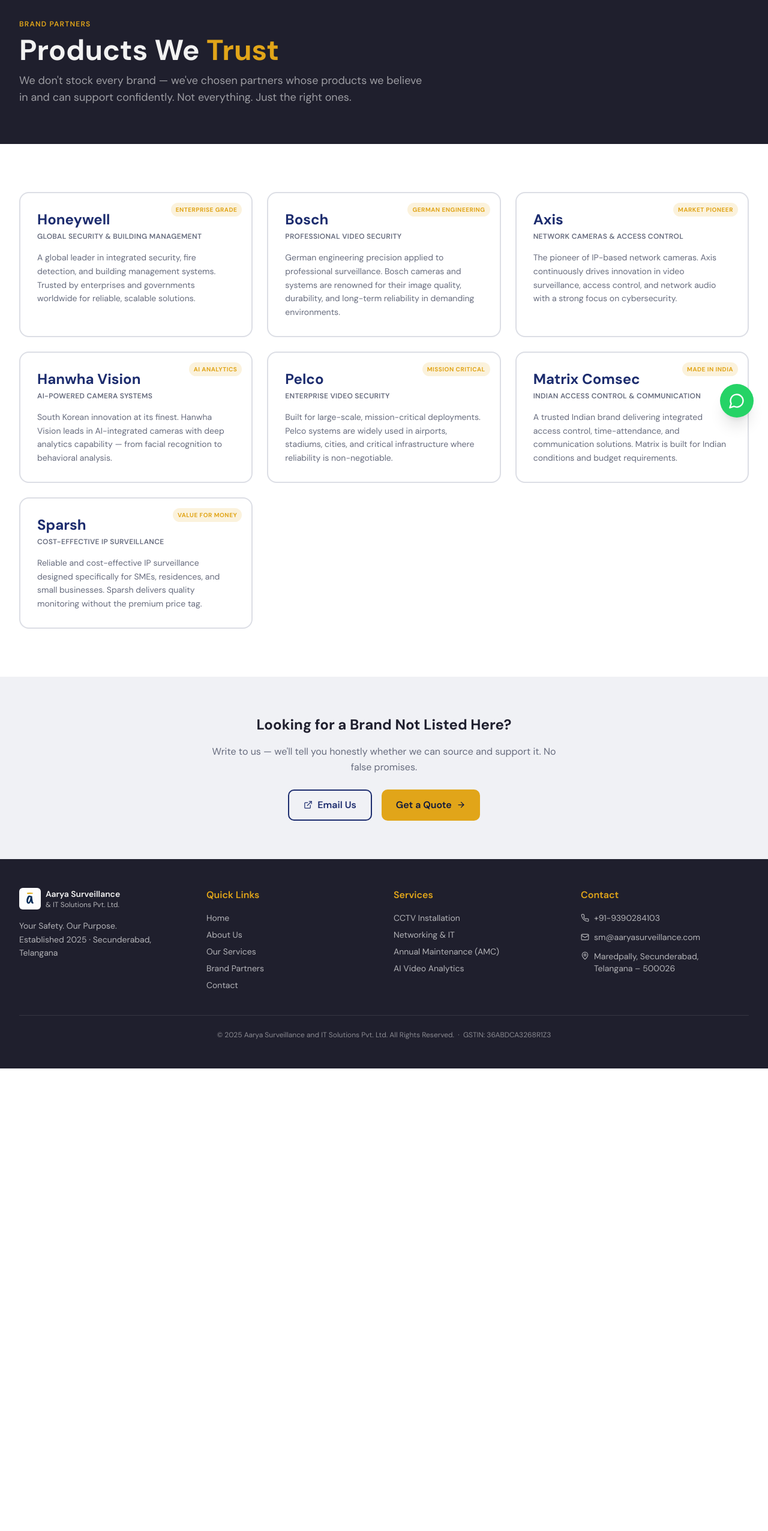
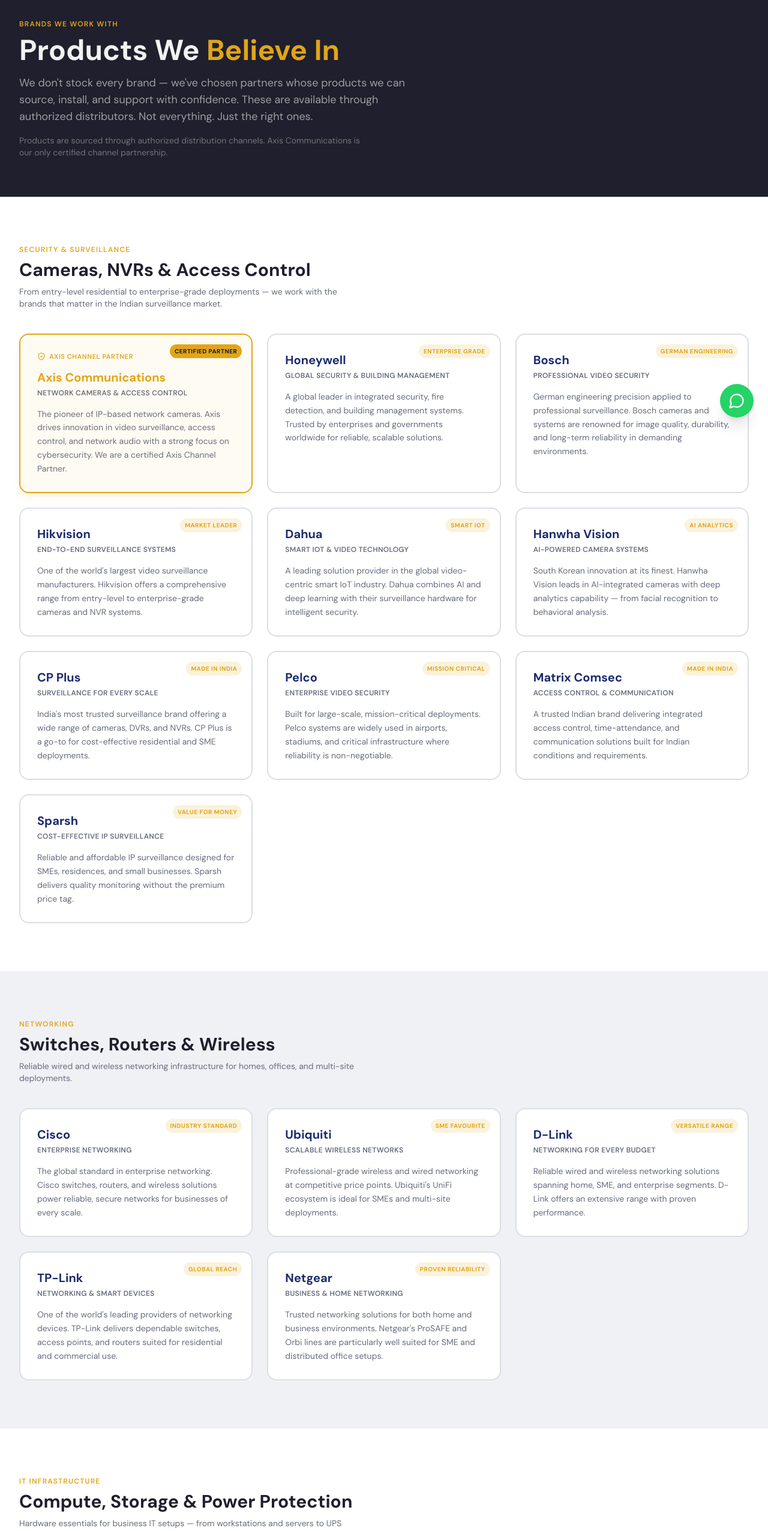
Before and after one commit to ryaview-ai/aarya-surveillance-website, a React (Vite) app: page /brands in a window 1280 px wide. Shown: the part 80-2632 px from the top of the page at 60% size. Before the commit the page ends 1861 px from the top, so only its background shows below. Built offline with nearby package versions, Linux system fonts and the light colour scheme.

Commit message:
Remove GSTIN, update brands page

```diff
--- a/src/components/Footer.tsx
+++ b/src/components/Footer.tsx
@@ -32,7 +32,7 @@
               { label: "Home",          to: "/" },
               { label: "About Us",      to: "/about" },
               { label: "Our Services",  to: "/services" },
-              { label: "Brand Partners", to: "/brands" },
+              { label: "Brands We Work With", to: "/brands" },
               { label: "Contact",       to: "/contact" },
             ].map((l) => (
               <Link
@@ -97,7 +97,6 @@
       <div className="border-t border-charcoal-foreground/10 mt-10 pt-6 text-center">
         <p className="text-xs opacity-50">
           © 2025 Aarya Surveillance and IT Solutions Pvt. Ltd. All Rights Reserved.
-          &nbsp;·&nbsp; GSTIN: 36ABDCA3268R1Z3
         </p>
       </div>
     </div>
--- a/src/pages/Brands.tsx
+++ b/src/pages/Brands.tsx
@@ -1,61 +1,227 @@
 import { Link } from "react-router-dom";
 import { motion } from "framer-motion";
-import { ArrowRight, ExternalLink } from "lucide-react";
+import { ArrowRight, ExternalLink, ShieldCheck } from "lucide-react";
 import SectionWrapper from "@/components/SectionWrapper";
 
-const brands = [
+// ─── DATA ────────────────────────────────────────────────────────────────────
+
+const surveillanceBrands = [
+  {
+    name: "Axis Communications",
+    specialty: "Network Cameras & Access Control",
+    desc: "The pioneer of IP-based network cameras. Axis drives innovation in video surveillance, access control, and network audio with a strong focus on cybersecurity. We are a certified Axis Channel Partner.",
+    tag: "Certified Partner",
+    certified: true,
+  },
   {
     name: "Honeywell",
     specialty: "Global Security & Building Management",
     desc: "A global leader in integrated security, fire detection, and building management systems. Trusted by enterprises and governments worldwide for reliable, scalable solutions.",
     tag: "Enterprise Grade",
+    certified: false,
   },
   {
     name: "Bosch",
     specialty: "Professional Video Security",
-    desc: "German engineering precision applied to professional surveillance. Bosch cameras and systems are renowned for their image quality, durability, and long-term reliability in demanding environments.",
+    desc: "German engineering precision applied to professional surveillance. Bosch cameras and systems are renowned for image quality, durability, and long-term reliability in demanding environments.",
     tag: "German Engineering",
+    certified: false,
   },
   {
-    name: "Axis",
-    specialty: "Network Cameras & Access Control",
-    desc: "The pioneer of IP-based network cameras. Axis continuously drives innovation in video surveillance, access control, and network audio with a strong focus on cybersecurity.",
-    tag: "Market Pioneer",
+    name: "Hikvision",
+    specialty: "End-to-End Surveillance Systems",
+    desc: "One of the world's largest video surveillance manufacturers. Hikvision offers a comprehensive range from entry-level to enterprise-grade cameras and NVR systems.",
+    tag: "Market Leader",
+    certified: false,
+  },
+  {
+    name: "Dahua",
+    specialty: "Smart IoT & Video Technology",
+    desc: "A leading solution provider in the global video-centric smart IoT industry. Dahua combines AI and deep learning with their surveillance hardware for intelligent security.",
+    tag: "Smart IoT",
+    certified: false,
   },
   {
     name: "Hanwha Vision",
     specialty: "AI-Powered Camera Systems",
     desc: "South Korean innovation at its finest. Hanwha Vision leads in AI-integrated cameras with deep analytics capability — from facial recognition to behavioral analysis.",
     tag: "AI Analytics",
+    certified: false,
+  },
+  {
+    name: "CP Plus",
+    specialty: "Surveillance for Every Scale",
+    desc: "India's most trusted surveillance brand offering a wide range of cameras, DVRs, and NVRs. CP Plus is a go-to for cost-effective residential and SME deployments.",
+    tag: "Made in India",
+    certified: false,
   },
   {
     name: "Pelco",
     specialty: "Enterprise Video Security",
-    desc: "Built for large-scale, mission-critical deployments. Pelco systems are widely used in airports, stadiums, cities, and critical infrastructure where reliability is non-negotiable.",
+    desc: "Built for large-scale, mission-critical deployments. Pelco systems are widely used in airports, stadiums, and critical infrastructure where reliability is non-negotiable.",
     tag: "Mission Critical",
+    certified: false,
   },
   {
     name: "Matrix Comsec",
-    specialty: "Indian Access Control & Communication",
-    desc: "A trusted Indian brand delivering integrated access control, time-attendance, and communication solutions. Matrix is built for Indian conditions and budget requirements.",
+    specialty: "Access Control & Communication",
+    desc: "A trusted Indian brand delivering integrated access control, time-attendance, and communication solutions built for Indian conditions and requirements.",
     tag: "Made in India",
+    certified: false,
   },
   {
     name: "Sparsh",
-    specialty: "Cost-effective IP Surveillance",
-    desc: "Reliable and cost-effective IP surveillance designed specifically for SMEs, residences, and small businesses. Sparsh delivers quality monitoring without the premium price tag.",
+    specialty: "Cost-Effective IP Surveillance",
+    desc: "Reliable and affordable IP surveillance designed for SMEs, residences, and small businesses. Sparsh delivers quality monitoring without the premium price tag.",
     tag: "Value for Money",
+    certified: false,
   },
 ];
 
+const networkingBrands = [
+  {
+    name: "Cisco",
+    specialty: "Enterprise Networking",
+    desc: "The global standard in enterprise networking. Cisco switches, routers, and wireless solutions power reliable, secure networks for businesses of every scale.",
+    tag: "Industry Standard",
+  },
+  {
+    name: "Ubiquiti",
+    specialty: "Scalable Wireless Networks",
+    desc: "Professional-grade wireless and wired networking at competitive price points. Ubiquiti's UniFi ecosystem is ideal for SMEs and multi-site deployments.",
+    tag: "SME Favourite",
+  },
+  {
+    name: "D-Link",
+    specialty: "Networking for Every Budget",
+    desc: "Reliable wired and wireless networking solutions spanning home, SME, and enterprise segments. D-Link offers an extensive range with proven performance.",
+    tag: "Versatile Range",
+  },
+  {
+    name: "TP-Link",
+    specialty: "Networking & Smart Devices",
+    desc: "One of the world's leading providers of networking devices. TP-Link delivers dependable switches, access points, and routers suited for residential and commercial use.",
+    tag: "Global Reach",
+  },
+  {
+    name: "Netgear",
+    specialty: "Business & Home Networking",
+    desc: "Trusted networking solutions for both home and business environments. Netgear's ProSAFE and Orbi lines are particularly well suited for SME and distributed office setups.",
+    tag: "Proven Reliability",
+  },
+];
+
+const itInfrastructureBrands = [
+  {
+    name: "HP",
+    specialty: "Computers, Servers & Printers",
+    desc: "A trusted global brand for business laptops, desktops, workstations, and enterprise servers. HP hardware is a standard choice for corporate IT infrastructure deployments.",
+    tag: "Global Standard",
+  },
+  {
+    name: "Dell",
+    specialty: "Enterprise Computing & Storage",
+    desc: "Dell's OptiPlex desktops, Latitude laptops, and PowerEdge servers are widely deployed across businesses and institutions requiring dependable, long-lifecycle hardware.",
+    tag: "Enterprise Ready",
+  },
+  {
+    name: "APC by Schneider Electric",
+    specialty: "Power Protection & UPS",
+    desc: "The world's most trusted UPS and power protection brand. APC solutions safeguard IT equipment and surveillance systems from power fluctuations and outages.",
+    tag: "Power Protection",
+  },
+];
+
+// ─── ANIMATIONS ──────────────────────────────────────────────────────────────
+
 const stagger = {
   hidden: {},
-  visible: { transition: { staggerChildren: 0.1 } },
+  visible: { transition: { staggerChildren: 0.08 } },
 };
 const item = {
   hidden: { opacity: 0, y: 24 },
   visible: { opacity: 1, y: 0, transition: { duration: 0.5, ease: "easeOut" as const } },
 };
+
+// ─── SUB-COMPONENTS ──────────────────────────────────────────────────────────
+
+const SectionHeader = ({
+  label,
+  title,
+  subtitle,
+}: {
+  label: string;
+  title: string;
+  subtitle: string;
+}) => (
+  <div className="mb-10">
+    <p className="text-secondary text-xs font-semibold uppercase tracking-widest mb-2">
+      {label}
+    </p>
+    <h2 className="text-2xl sm:text-3xl font-bold text-foreground mb-2">{title}</h2>
+    <p className="text-muted-foreground text-sm max-w-xl">{subtitle}</p>
+  </div>
+);
+
+interface BrandCardProps {
+  name: string;
+  specialty: string;
+  desc: string;
+  tag: string;
+  certified?: boolean;
+}
+
+const BrandCard = ({ name, specialty, desc, tag, certified = false }: BrandCardProps) => (
+  <motion.div
+    variants={item}
+    whileHover={{ y: -5 }}
+    transition={{ type: "spring", stiffness: 300 }}
+    className={`relative bg-card rounded-2xl p-7 border-2 transition-all duration-300 group overflow-hidden
+      ${certified
+        ? "border-secondary shadow-lg shadow-secondary/10 hover:shadow-secondary/20"
+        : "border-border hover:border-secondary/40 hover:shadow-xl"
+      }`}
+  >
+    {/* Certified glow */}
+    {certified && (
+      <div className="absolute inset-0 bg-secondary/5 pointer-events-none rounded-2xl" />
+    )}
+
+    {/* Tag */}
+    <span
+      className={`absolute top-4 right-4 text-[10px] font-bold uppercase tracking-wider px-2 py-1 rounded-full
+        ${certified
+          ? "bg-secondary text-secondary-foreground"
+          : "bg-secondary/15 text-secondary"
+        }`}
+    >
+      {tag}
+    </span>
+
+    {/* Certified badge */}
+    {certified && (
+      <div className="flex items-center gap-1.5 mb-3">
+        <ShieldCheck size={14} className="text-secondary" />
+        <span className="text-[11px] font-semibold text-secondary uppercase tracking-wider">
+          Axis Channel Partner
+        </span>
+      </div>
+    )}
+
+    <h3
+      className={`text-xl font-bold mb-1 transition-colors
+        ${certified ? "text-secondary" : "text-primary group-hover:text-secondary"}`}
+    >
+      {name}
+    </h3>
+    <p className="text-xs font-semibold text-muted-foreground uppercase tracking-wide mb-4">
+      {specialty}
+    </p>
+    <p className="text-sm text-muted-foreground leading-relaxed">{desc}</p>
+  </motion.div>
+);
+
+// ─── PAGE ─────────────────────────────────────────────────────────────────────
 
 const Brands = () => (
   <main>
@@ -68,22 +234,32 @@
           transition={{ duration: 0.6 }}
         >
           <p className="text-secondary text-xs font-semibold uppercase tracking-widest mb-3">
-            Brand Partners
+            Brands We Work With
           </p>
-          <h1 className="text-3xl sm:text-4xl lg:text-5xl font-bold text-charcoal-foreground mb-3">
-            Products We <span className="text-secondary">Trust</span>
+          <h1 className="text-3xl sm:text-4xl lg:text-5xl font-bold text-charcoal-foreground mb-4">
+            Products We <span className="text-secondary">Believe In</span>
           </h1>
-          <p className="text-charcoal-foreground/60 text-lg max-w-2xl">
-            We don't stock every brand — we've chosen partners whose products we believe
-            in and can support confidently. Not everything. Just the right ones.
+          <p className="text-charcoal-foreground/60 text-lg max-w-2xl mb-4">
+            We don't stock every brand — we've chosen partners whose products we can
+            source, install, and support with confidence. These are available through
+            authorized distributors. Not everything. Just the right ones.
+          </p>
+          <p className="text-charcoal-foreground/40 text-sm max-w-xl">
+            Products are sourced through authorized distribution channels. Axis
+            Communications is our only certified channel partnership.
           </p>
         </motion.div>
       </div>
     </section>
 
-    {/* Brand Grid */}
+    {/* ── Surveillance ── */}
     <SectionWrapper className="py-20 bg-background">
       <div className="container mx-auto px-4 lg:px-8">
+        <SectionHeader
+          label="Security & Surveillance"
+          title="Cameras, NVRs & Access Control"
+          subtitle="From entry-level residential to enterprise-grade deployments — we work with the brands that matter in the Indian surveillance market."
+        />
         <motion.div
           variants={stagger}
           initial="hidden"
@@ -91,27 +267,52 @@
           viewport={{ once: true, margin: "-60px" }}
           className="grid grid-cols-1 md:grid-cols-2 lg:grid-cols-3 gap-6"
         >
-          {brands.map((brand) => (
-            <motion.div
-              key={brand.name}
-              variants={item}
-              whileHover={{ y: -6 }}
-              transition={{ type: "spring", stiffness: 300 }}
-              className="bg-card border-2 border-border rounded-2xl p-7 hover:border-secondary/40 hover:shadow-xl transition-all duration-300 group relative overflow-hidden"
-            >
-              {/* Tag */}
-              <span className="absolute top-4 right-4 text-[10px] font-bold uppercase tracking-wider px-2 py-1 rounded-full bg-secondary/15 text-secondary">
-                {brand.tag}
-              </span>
+          {surveillanceBrands.map((brand) => (
+            <BrandCard key={brand.name} {...brand} />
+          ))}
+        </motion.div>
+      </div>
+    </SectionWrapper>
 
-              <h3 className="text-2xl font-bold text-primary mb-1 group-hover:text-secondary transition-colors">
-                {brand.name}
-              </h3>
-              <p className="text-xs font-semibold text-muted-foreground uppercase tracking-wide mb-4">
-                {brand.specialty}
-              </p>
-              <p className="text-sm text-muted-foreground leading-relaxed">{brand.desc}</p>
-            </motion.div>
+    {/* ── Networking ── */}
+    <SectionWrapper className="py-20 bg-muted">
+      <div className="container mx-auto px-4 lg:px-8">
+        <SectionHeader
+          label="Networking"
+          title="Switches, Routers & Wireless"
+          subtitle="Reliable wired and wireless networking infrastructure for homes, offices, and multi-site deployments."
+        />
+        <motion.div
+          variants={stagger}
+          initial="hidden"
+          whileInView="visible"
+          viewport={{ once: true, margin: "-60px" }}
+          className="grid grid-cols-1 md:grid-cols-2 lg:grid-cols-3 gap-6"
+        >
+          {networkingBrands.map((brand) => (
+            <BrandCard key={brand.name} {...brand} />
+          ))}
+        </motion.div>
+      </div>
+    </SectionWrapper>
+
+    {/* ── IT Infrastructure ── */}
+    <SectionWrapper className="py-20 bg-background">
+      <div className="container mx-auto px-4 lg:px-8">
+        <SectionHeader
+          label="IT Infrastructure"
+          title="Compute, Storage & Power Protection"
+          subtitle="Hardware essentials for business IT setups — from workstations and servers to UPS systems that keep your infrastructure running through power disruptions."
+        />
+        <motion.div
+          variants={stagger}
+          initial="hidden"
+          whileInView="visible"
+          viewport={{ once: true, margin: "-60px" }}
+          className="grid grid-cols-1 md:grid-cols-2 lg:grid-cols-3 gap-6"
+        >
+          {itInfrastructureBrands.map((brand) => (
+            <BrandCard key={brand.name} {...brand} />
           ))}
         </motion.div>
       </div>
```
